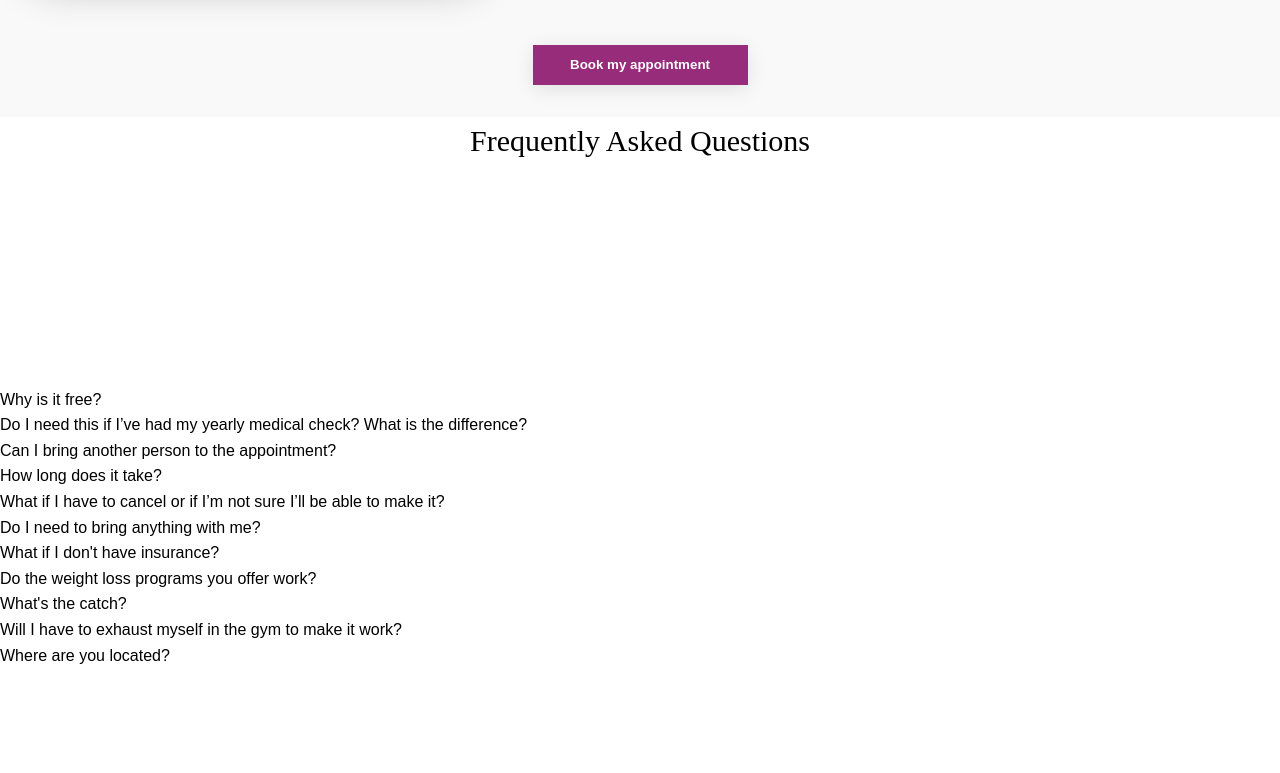
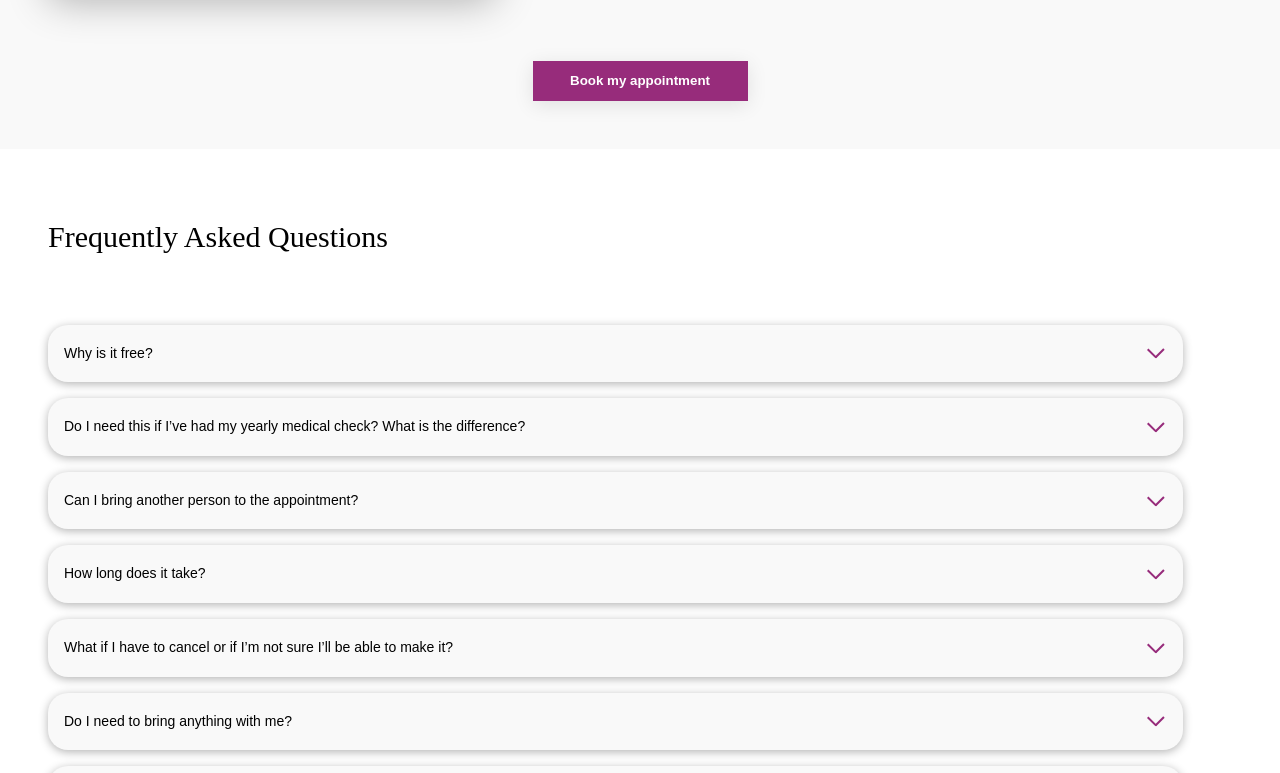
Before and after one commit to CarlosOlivera92/CarlosOlivera92.github.io, a plain HTML site: page index.html in a window 1280 px wide. Shown: the part 3402-4175 px from the top of the page. Before the commit the page ends 4070 px from the top, so only its background shows below. Drawn offline with Linux system fonts and the light colour scheme.

Commit message:
add card large component for dropdown content

```diff
--- a/css/components/cards.css
+++ b/css/components/cards.css
@@ -26,7 +26,7 @@
     max-height: 391px;
     padding: 2rem;
     background-color: var(--clr-neutral-0);
-    border-radius: 20px;
+    border-radius: 12px;
     display: flex;
     flex-direction: column;
     align-items: center;
@@ -52,3 +52,20 @@
     list-style-type: disc;
     color: var(--clr-neutral-400);
 }
+.cardLarge {
+    width: 100%;
+    max-width: 1135px;
+    padding: 1rem;
+    background-color: var(--clr-neutral-100);
+    box-shadow: 0px 2px 10px 0px rgba(0, 0, 0, .3);
+    border-radius: 20px;
+}
+.cardLarge .cardHeader {
+    display: flex;
+    align-items: center;
+    justify-content: space-between;
+}
+.cardLarge .cardHeader h4 {
+    width: 80%;
+    font-size: 14px;
+}
--- a/css/layout/hero.css
+++ b/css/layout/hero.css
@@ -40,7 +40,6 @@
     padding-inline: 3rem;
     padding-block: 6rem 3rem;
     color: var(--clr-neutral-400);
-
     gap: 2rem;
     z-index: 1;
 }
--- a/css/utilities/global.css
+++ b/css/utilities/global.css
@@ -15,3 +15,29 @@ html {
     background-color: var(--clr-neutral-400);
     margin-block-end: .5rem;
 }
+
+.arrow {
+    display: flex;
+    flex-direction: column;
+    align-items: center;
+    justify-content: center;
+    width: 16px;
+    height: 16px;
+}
+
+.arrow::before,
+.arrow::after {
+    content: '';
+    display: block;
+    width: 12px;
+    height: 2px;
+    background-color: var(--clr-primary-800);
+}
+
+.arrow::before {
+    transform: rotate(45deg) translateY(6px) translateX(-4px);
+}
+
+.arrow::after {
+    transform: rotate(-45deg) translateY(0px) translateX(1px);
+}
--- a/css/views/home.css
+++ b/css/views/home.css
@@ -191,13 +191,13 @@
 }
 .servicesContainer {
     width: 100%;
+    height: 100%;
     display: flex;
     flex-direction: column;
     align-items: center;
     gap: 4rem;
-    max-height: 997px;
     position: relative;
-    padding: 2rem;
+    padding: 3rem;
 }
 .servicesContainer .background {
     width: 100%;
@@ -246,9 +246,54 @@
 }
 .servicesContainer .cardsContainer .card:nth-child(2) .divider {
     background-color: var(--clr-secondary-800);
-
 }
 .servicesContainer .cardsContainer .card:nth-child(3) .divider {
     background-color: var(--clr-primary-800);
+}
+.faqsContainer {
+    width: 100%;
+    padding-inline: 3rem;
+    padding-block: 4rem;
+    position: relative;
+    display: flex;
+    flex-direction: column;
+    gap: 4rem;
+    background-color: var(--clr-neutral-0);
+}
+.faqsContainer .background {
+    width: 100%;
+    height: 100%;
+    position: absolute;
+    top: 0;
+    left: 0;
+    overflow: hidden;
+    z-index: -1;
+}
+.faqsContainer .background .circle {
+    width: 139px;
+    height: 139px;
+    position: absolute;
+    top: 5rem;
+    left: 320px;
+    border: 17px solid var(--clr-neutral-200);
+}
 
+.faqsContainer .background::after {
+    content: " ";
+    width: 100%;
+    height: 100%;
+    position: absolute;
+    top: 0;
+    right: 0;
+    display: flex;
+    background-color: var(--clr-neutral-100);
+    z-index: -1;
 }
+.faqsContainer .title {
+    text-align: left;
+}
+.faqsContainer .cardsContainer {
+    display: flex;
+    flex-direction: column;
+    gap: 1rem;
+}
--- a/index.html
+++ b/index.html
@@ -284,7 +284,7 @@
                 </div>
                 <button class="button" title="Book my appointment">Book my appointment</button>
             </section>
-            <section class="faqContainer" id="faq">
+            <section class="faqsContainer" id="faq">
                 <h3 class="title">
                     Frequently Asked Questions
                 </h3>
@@ -299,7 +299,7 @@
 
                             </div>
                         </header>
-                        <main>
+                        <main class="cardContent">
 
                         </main>
                     </article>
@@ -310,7 +310,7 @@
 
                             </div>
                         </header>
-                        <main>
+                        <main class="cardContent">
 
                         </main>
                     </article>
@@ -321,7 +321,7 @@
 
                             </div>
                         </header>
-                        <main>
+                        <main class="cardContent">
 
                         </main>
                     </article>
@@ -332,7 +332,7 @@
 
                             </div>
                         </header>
-                        <main>
+                        <main class="cardContent">
 
                         </main>
                     </article>
@@ -343,7 +343,7 @@
 
                             </div>
                         </header>
-                        <main>
+                        <main class="cardContent">
 
                         </main>
                     </article>
@@ -354,7 +354,7 @@
 
                             </div>
                         </header>
-                        <main>
+                        <main class="cardContent">
 
                         </main>
                     </article>
@@ -365,7 +365,7 @@
 
                             </div>
                         </header>
-                        <main>
+                        <main class="cardContent">
 
                         </main>
                     </article>
@@ -376,7 +376,7 @@
 
                             </div>
                         </header>
-                        <main>
+                        <main class="cardContent">
 
                         </main>
                     </article>
@@ -387,7 +387,7 @@
 
                             </div>
                         </header>
-                        <main>
+                        <main class="cardContent">
 
                         </main>
                     </article>
@@ -398,7 +398,7 @@
 
                             </div>
                         </header>
-                        <main>
+                        <main class="cardContent">
 
                         </main>
                     </article>
@@ -409,7 +409,7 @@
 
                             </div>
                         </header>
-                        <main>
+                        <main class="cardContent">
 
                         </main>
                     </article>
```
